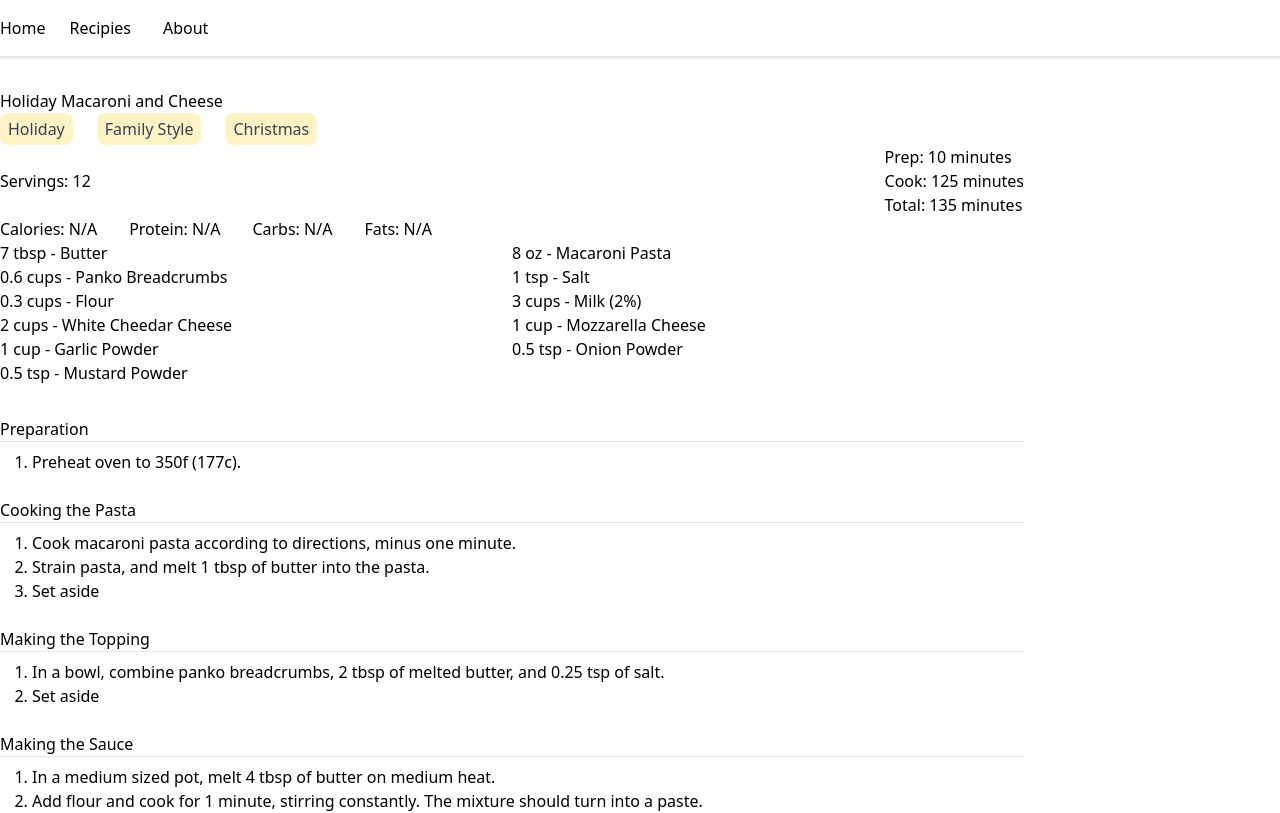
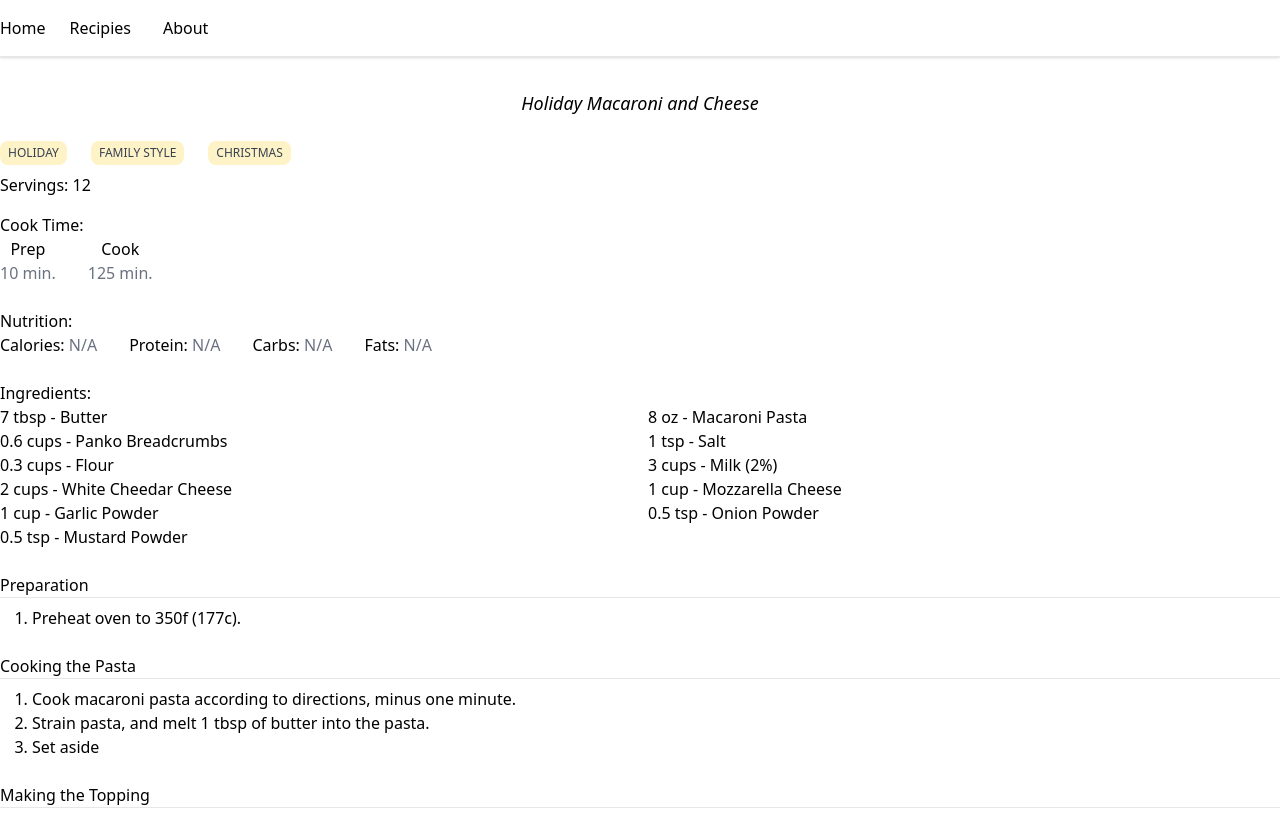
Before and after one commit to kairix-gh/recipiebook, a Vue app: page /recipie/00450961-df0f-4025-91cb-4bc05eba1955 in a window 1280 px wide. Shown: the top 813 px of the page. Built offline with nearby package versions, Linux system fonts and the light colour scheme.

Commit message:
- Improve styling for recipie display - Remove 80% width restriction on smaller displays

```diff
--- a/src/components/RecipieDisplay.vue
+++ b/src/components/RecipieDisplay.vue
@@ -1,40 +1,50 @@
 <template>
-    <div class="flex flex-col">
-        <h1>{{ recipie.name }}</h1>
+    <div class="flex flex-col w-full">
+        <h1 class="text-center text-lg font-medium italic mb-4">{{ recipie.name }}</h1>
 
         <!-- Tags -->
-        <div class="flex space-x-6">
-            <p v-for="(tag, index) in recipie.tags" :key="index" class="bg-yellow-100 px-2 py-1 rounded-lg text-gray-700 select-none">
+        <div class="flex items-start space-x-6 my-2">
+            <p v-for="(tag, index) in recipie.tags" :key="index" class="bg-yellow-100 px-2 py-1 rounded-lg text-gray-700 select-none text-xs uppercase">
                 {{ tag }}
             </p>
         </div>
 
         <!-- Recipie Stats -->
-        <div class="flex items-center justify-between">
-            <p>Servings: <span>{{ recipie.servings }}</span></p>
-            <div class="flex flex-col">
-                <p v-for="(prepStep, index) in recipie.timeToMake" :key="index">{{ prepStep.name }}: <span>{{ prepStep.duration }} minutes</span></p>
-                <p>Total: {{ totalCookTime }} minutes</p>
+        <div class="flex flex-col space-y-4 mb-6">
+            <p class="font-medium">Servings: <span class="font-normal">{{ recipie.servings }}</span></p>
+
+            <div class="">
+                <p class="font-medium">Cook Time:</p>
+                <div class="flex flex-col md:flex-row md:space-x-8">
+                        <div v-for="(prepStep, index) in recipie.timeToMake" :key="index" class="flex md:flex-col">
+                            <p class="md:text-center">{{ prepStep.name }}<span class="md:hidden">:</span></p>
+                            <p class="ml-2 md:ml-0 md:text-center text-gray-500">{{ prepStep.duration }} min.</p>
+                        </div>
+                </div>
             </div>
         </div>
 
         <!-- Macros -->
-        <div class="flex space-x-8">
-            <p>Calories: <span>{{ recipie.nutrition.calories ?? 'N/A' }}</span></p>
-            <p>Protein: <span>{{ recipie.nutrition.macros.protien ?? 'N/A' }}</span></p>
-            <p>Carbs: <span>{{ recipie.nutrition.macros.carbs ?? 'N/A' }}</span></p>
-            <p>Fats: <span>{{ recipie.nutrition.macros.fat ?? 'N/A' }}</span></p>
+        <p class="font-medium">Nutrition:</p>
+        <div class="flex space-x-8 mb-6">
+            <p>Calories: <span class="text-gray-500">{{ recipie.nutrition.calories ?? 'N/A' }}</span></p>
+            <p>Protein: <span class="text-gray-500">{{ recipie.nutrition.macros.protien ?? 'N/A' }}</span></p>
+            <p>Carbs: <span class="text-gray-500">{{ recipie.nutrition.macros.carbs ?? 'N/A' }}</span></p>
+            <p>Fats: <span class="text-gray-500">{{ recipie.nutrition.macros.fat ?? 'N/A' }}</span></p>
         </div>
 
         <!-- Ingredients -->
-        <div class="grid grid-cols-2 grid-flow-row">
-            <div v-for="(ingredient, index) in recipie.ingredients" :key="index">
-                <p>{{ ingredient.amount }} {{ ingredient.measurement}} - {{ ingredient.name }}</p>
+        <div class="mb-6">
+            <p class="font-medium">Ingredients:</p>
+            <div class="grid grid-cols-1 md:grid-cols-2 grid-flow-row gap-x-4">
+                <div v-for="(ingredient, index) in recipie.ingredients" :key="index">
+                    <p>{{ ingredient.amount }} {{ ingredient.measurement}} - {{ ingredient.name }}</p>
+                </div>
             </div>
         </div>
 
         <!-- Notes -->
-        <div class="my-6" v-if="recipie.notes.length > 0">
+        <div class="mb-6" v-if="recipie.notes.length > 0">
             <p class="border-b mb-2">Notes</p>
             <ul class="list-disc ml-8">
                 <li v-for="(note, index) in recipie.notes" :key="index">{{ note }}</li>
@@ -42,7 +52,7 @@
         </div>
 
         <!-- Cooking Steps -->
-        <div class="mt-8">
+        <div class="mb-6">
             <div v-for="(step, index) in recipie.steps" :key="index" class="mb-6">
                 <p class="border-b mb-2">{{ step.name }}</p>
                 <ol class="list-decimal ml-8">
@@ -56,7 +66,7 @@
 <script lang="ts">
 import { useStore } from '@/services/store';
 import { Recipie } from '@/types/recipie.types'
-import { computed, defineComponent, PropType, ref } from 'vue'
+import { computed, defineComponent } from 'vue'
 import { useRoute } from 'vue-router';
 
 export default defineComponent({
--- a/src/views/ViewAllRecipies.vue
+++ b/src/views/ViewAllRecipies.vue
@@ -13,7 +13,7 @@
             </Suspense>
         </div>
 
-        <div class="flex-grow max-w-[80%]">
+        <div class="flex-grow lg:max-w-[80%]">
             <Suspense>
                 <template #default>
                     <recipie-list/>
--- a/src/views/ViewRecipie.vue
+++ b/src/views/ViewRecipie.vue
@@ -1,6 +1,5 @@
 <template>
     <div class="flex flex-col lg:flex-row lg:justify-between lg:space-x-4">
-        <div class="flex-grow max-w-[80%]">
             <Suspense>
                 <template #default>
                     <recipie-display :tagFilter="tag"/>
@@ -10,7 +9,6 @@
                     <p>Loading...</p>
                 </template>
             </Suspense>
-        </div>
     </div>
 
 
```
